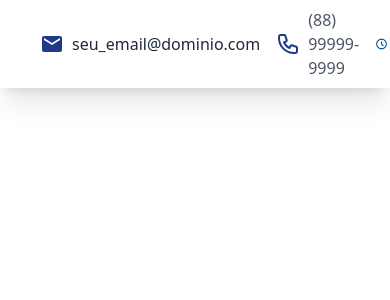
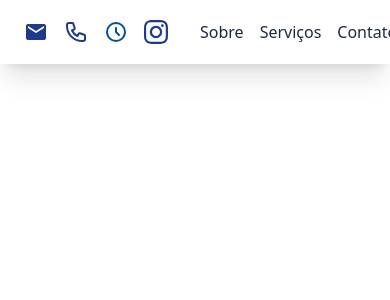
Before and after one commit to bessavagner/website-mark01, a Python web app: template src/templates/base.html in a window 390 px wide. Shown: the top 300 px of the page. Run offline with Jinja, Linux system fonts and the light colour scheme; the template is opened without the code that fills it, so the values that code supplies are empty.

Commit message:
feat: fit mobile

```diff
--- a/src/templates/base.html
+++ b/src/templates/base.html
@@ -6,7 +6,7 @@
         <meta charset="UTF-8">
         <meta name="viewport" content="width=device-width, initial-scale=1.0">
         <title>{% block title %}Título do meu site{% endblock %}</title>
-        <link href="{{ static('css/styles.css?version=9') }}" rel="stylesheet">
+        <link href="{{ static('css/styles.css?version=10') }}" rel="stylesheet">
         <meta name="description"
             content="">
         <meta name="keywords"
--- a/src/templates/includes/header.html
+++ b/src/templates/includes/header.html
@@ -1,6 +1,6 @@
 <!-- Navbar -->
-<header class="navbar flex fixed top-0 right-0 left-0 font-header w-full bg-base-100 shadow-xl z-[100]">
-  <div class="flex-1 px-2 mx-2">
+<header class="navbar flex fixed top-0 right-0 left-0 font-header max-w-screen w-full bg-base-100 shadow-xl z-[100]">
+  <div class="flex-1 max-w-full md:px-2 md:mx-2">
     <!-- Contact Info -->
     <div class="flex flex-row space-x-4 px-4">
       <div class="flex items-center gap-2">
@@ -11,7 +11,7 @@
           </svg>
         </a>
         <a href="mailto:seu_email@dominio.com"
-          class="text-base-content hover:text-primary show-on-md">seu_email@dominio.com</a>
+          class="text-base-content hover:text-primary hidden md:flex">seu_email@dominio.com</a>
       </div>
       <div class="flex items-center gap-2">
         <a href="tel:888999999999">
@@ -20,14 +20,14 @@
               d="M3 5a2 2 0 012-2h3.28a1 1 0 01.948.684l1.498 4.493a1 1 0 01-.502 1.21l-2.257 1.13a11.042 11.042 0 005.516 5.516l1.13-2.257a1 1 0 011.21-.502l4.493 1.498a1 1 0 01.684.949V19a2 2 0 01-2 2h-1C9.716 21 3 14.284 3 6V5z" />
           </svg>
         </a>
-        <a href="tel:888999999999" class="text-gray-600 hover:text-[#00509d] show-on-md">(88) 99999-9999</a>
+        <a href="tel:888999999999" class="text-gray-600 hover:text-[#00509d] hidden md:flex">(88) 99999-9999</a>
       </div>
       <div class="flex items-center gap-2">
         <svg class="w-6 h-6 text-[#00509d]" fill="none" stroke="currentColor" viewBox="0 0 24 24">
           <path stroke-linecap="round" stroke-linejoin="round" stroke-width="2"
             d="M12 8v4l3 3m6-3a9 9 0 11-18 0 9 9 0 0118 0z"></path>
         </svg>
-        <p class="text-base-content hover:text-primary show-on-md">08:00 - 18:00</p>
+        <p class="text-base-content hover:text-primary hidden md:flex">08:00 - 18:00</p>
       </div>
       <div class="flex items-center gap-2">
         <a target="_blank" href="https://instagram.com/">
@@ -37,12 +37,12 @@
           </svg>
         </a>
         <a target="_blank" href="https://instagram.com/"
-          class="text-base-content hover:text-primary show-on-md">@seu_instagram</a>
+          class="text-base-content hover:text-primary hidden md:flex">@seu_instagram</a>
       </div>
     </div>
   </div>
   <!-- Navigation Links -->
-  <div class="flex h-full space-x-4 px-4">
+  <div class="flex md:h-full space-x-4 px-4">
     <a href="#section-about" class="text-base-content hover:text-primary transition">Sobre</a>
     <a href="#section-servicos" class="text-base-content hover:text-primary transition">Serviços</a>
     <a href="#section-contact" class="text-base-content hover:text-primary transition">Contato</a>
--- a/src/templates/includes/hero.html
+++ b/src/templates/includes/hero.html
@@ -31,12 +31,12 @@
             </div>
 
             <!-- 1º contorno (opcional) -->
-            <div class="absolute top-1/2 left-1/2 w-[500px] h-[500px] rounded-full border border-base-100 opacity-50
+            <div class="absolute top-1/2  left-10 md:left-1/2 w-[150px] h-[150px] md:w-[500px] md:h-[500px] rounded-full border border-base-100 opacity-50
                   transform -translate-x-1/2 -translate-y-1/2 pointer-events-none z-40">
             </div>
 
             <!-- 2º contorno – DESEJADO atrás do texto -->
-            <div class="absolute top-0 left-0 w-[600px] h-[600px] rounded-full border border-base-100 opacity-50
+            <div class="absolute top-0 left-20 md:left-0 w-[600px] h-[600px] rounded-full border border-base-100 opacity-50
                   transform -translate-x-1/2 -translate-y-1/2 pointer-events-none z-40">
             </div>
 
```
Also changed, not shown: src/templates/includes/cards.html (+6 -6 lines), src/static/css/styles.css.
